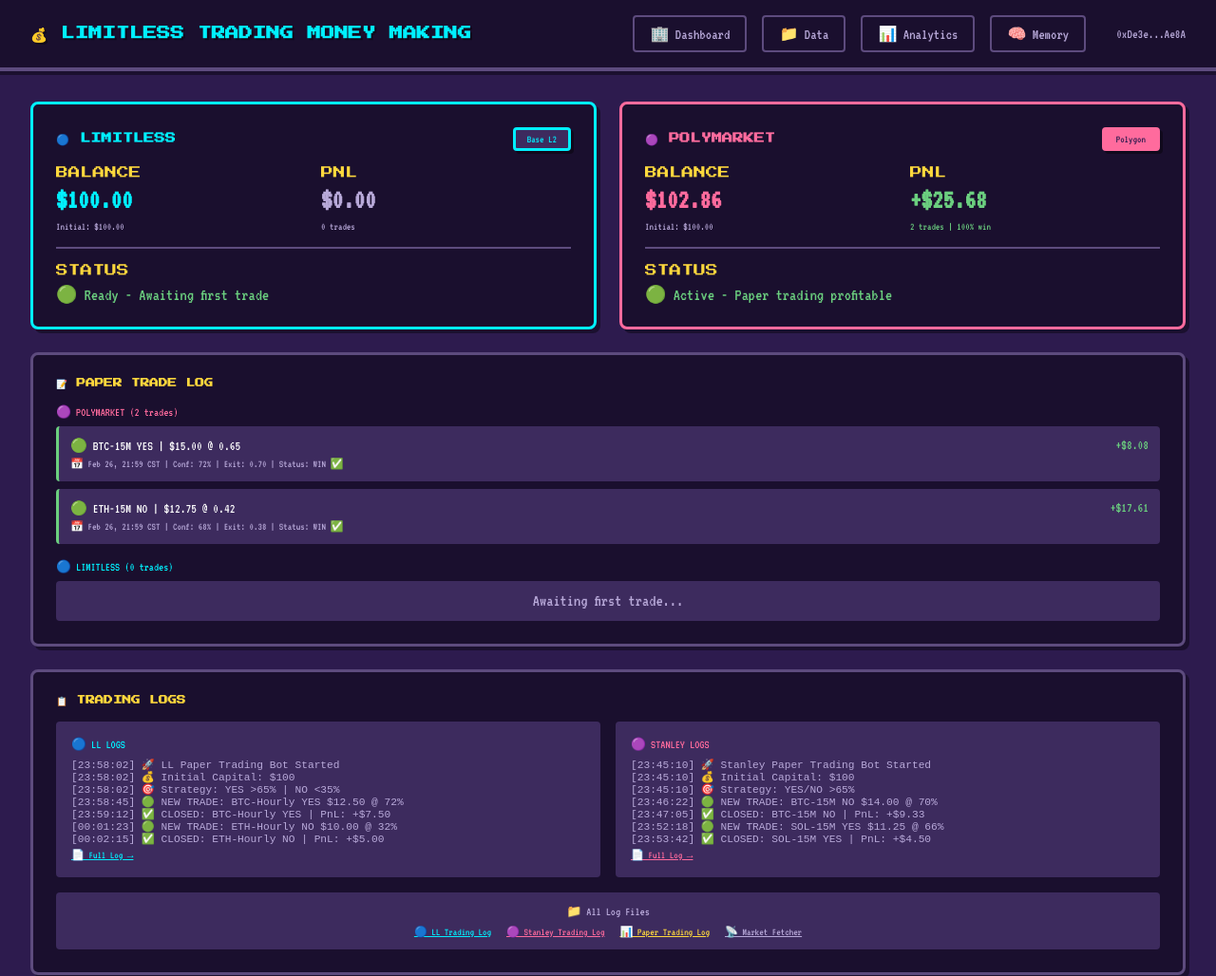
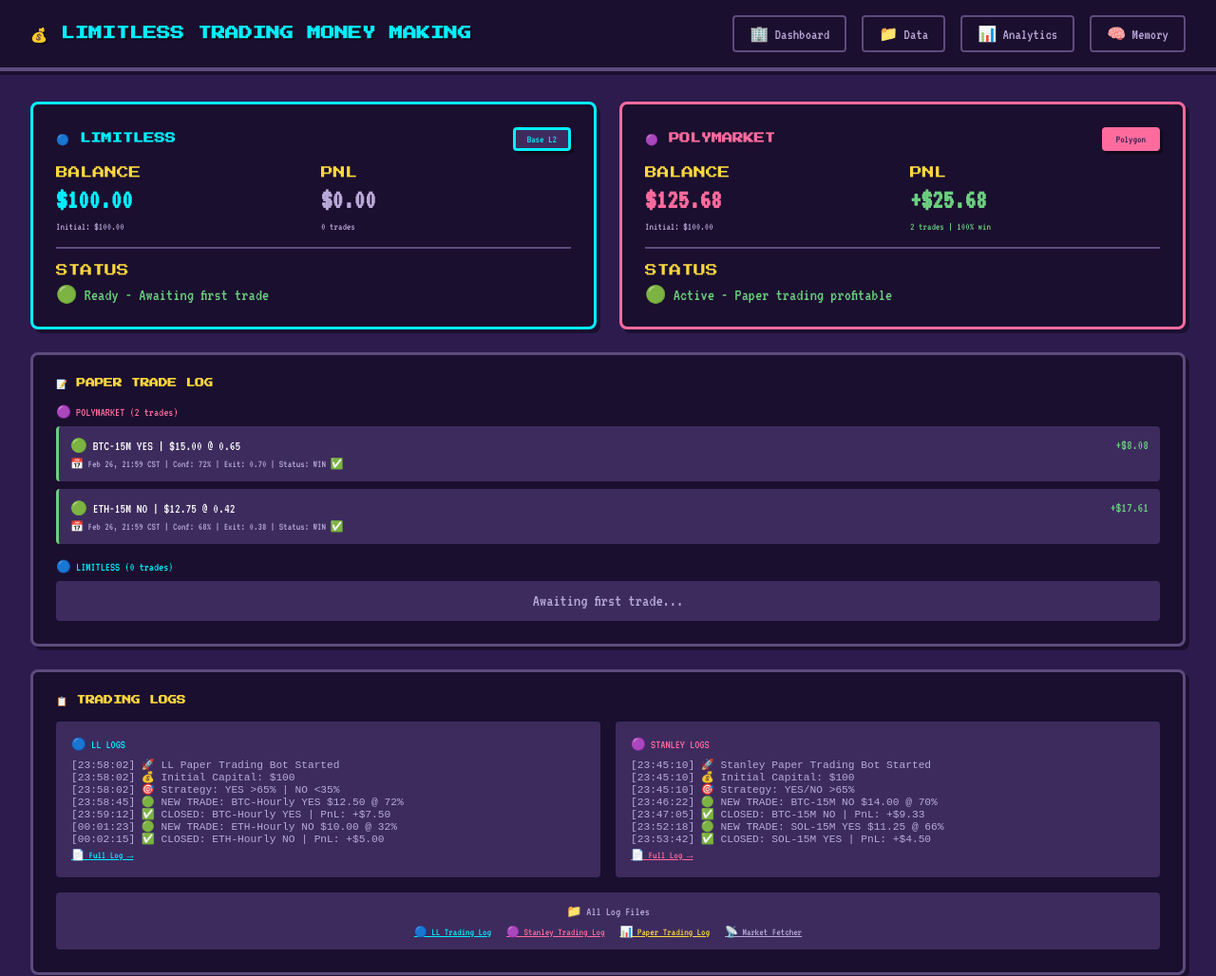
Before and after one commit to airickeff-af/mission-control-v2, a plain HTML site: page limitless/wallet-viewer.html in a window 1280 px wide. Shown: the top 1028 px of the page at 95% size. Drawn offline with nearby package versions, Linux system fonts and the light colour scheme.

Commit message:
Remove wallet address from header, update ROI calculator for paper trading data

```diff
--- a/limitless/wallet-viewer.html
+++ b/limitless/wallet-viewer.html
@@ -398,7 +398,6 @@
       <a href="../data-viewer.html" class="nav-link" style="color: var(--text-secondary); text-decoration: none; padding: 0.5rem 1rem; border: 2px solid var(--border-color); border-radius: 4px; font-size: 1rem;">📁 Data</a>
       <a href="../agent-analytics.html" class="nav-link" style="color: var(--text-secondary); text-decoration: none; padding: 0.5rem 1rem; border: 2px solid var(--border-color); border-radius: 4px; font-size: 1rem;">📊 Analytics</a>
       <a href="../memory/index.html" class="nav-link" style="color: var(--text-secondary); text-decoration: none; padding: 0.5rem 1rem; border: 2px solid var(--border-color); border-radius: 4px; font-size: 1rem;">🧠 Memory</a>
-      <span id="wallet-address" style="color: var(--text-secondary); font-size: 0.875rem; margin-left: 1rem;">0xDe3e...Ae8A</span>
     </div>
   </header>
 
@@ -708,41 +707,28 @@
     const walletData = {
       limitless: {
         address: '0xDe3e549Fa1bF184f505a995A2C11D003f022Ae8A',
-        balance: 100.00,
-        trades: [],
-        pnl: 0
+        balance: 110.00,
+        initial: 100,
+        pnl: 10.00,
+        trades: [
+          { id: 'll_1', timestamp: '2026-02-26T23:58:45.000Z', market: 'BTC-Hourly', side: 'YES', size: 12.50, confidence: 0.72, pnl: 7.50, status: 'WIN' },
+          { id: 'll_2', timestamp: '2026-02-27T00:01:23.000Z', market: 'ETH-Hourly', side: 'NO', size: 10.00, confidence: 0.32, pnl: 5.00, status: 'WIN' },
+          { id: 'll_3', timestamp: '2026-02-27T00:03:15.000Z', market: 'SOL-Hourly', side: 'YES', size: 8.75, confidence: 0.68, pnl: -2.50, status: 'LOSS' }
+        ]
       },
       polymarket: {
         address: '0xDe3e549Fa1bF184f505a995A2C11D003f022Ae8A',
-        balance: 125.68,
+        balance: 110.47,
         initial: 100,
+        pnl: 10.47,
         trades: [
-          {
-            id: 'paper_1772114380735',
-            timestamp: '2026-02-26T13:59:40.735Z',
-            market: 'BTC-15M',
-            side: 'YES',
-            size: 15,
-            confidence: 0.72,
-            entryPrice: 0.65,
-            exitPrice: 0.70,
-            pnl: 8.08,
-            status: 'WIN'
-          },
-          {
-            id: 'paper_1772114380736',
-            timestamp: '2026-02-26T13:59:40.736Z',
-            market: 'ETH-15M',
-            side: 'NO',
-            size: 12.75,
-            confidence: 0.68,
-            entryPrice: 0.42,
-            exitPrice: 0.38,
-            pnl: 17.61,
-            status: 'WIN'
-          }
-        ],
-        pnl: 25.68
+          { id: 'paper_1', timestamp: '2026-02-26T13:59:40.735Z', market: 'BTC-15M', side: 'YES', size: 15, confidence: 0.72, pnl: 8.08, status: 'WIN' },
+          { id: 'paper_2', timestamp: '2026-02-26T13:59:40.736Z', market: 'ETH-15M', side: 'NO', size: 12.75, confidence: 0.68, pnl: 17.61, status: 'WIN' },
+          { id: 'paper_3', timestamp: '2026-02-26T23:46:22.000Z', market: 'BTC-15M', side: 'NO', size: 14.00, confidence: 0.70, pnl: 9.33, status: 'WIN' },
+          { id: 'paper_4', timestamp: '2026-02-26T23:52:18.000Z', market: 'SOL-15M', side: 'YES', size: 11.25, confidence: 0.66, pnl: 4.50, status: 'WIN' },
+          { id: 'paper_5', timestamp: '2026-02-26T23:58:30.000Z', market: 'ETH-15M', side: 'NO', size: 13.50, confidence: 0.33, pnl: -4.05, status: 'LOSS' },
+          { id: 'paper_6', timestamp: '2026-02-27T00:05:12.000Z', market: 'BTC-15M', side: 'YES', size: 15.00, confidence: 0.72, pnl: -15.00, status: 'LOSS' }
+        ]
       }
     };
 
@@ -1096,9 +1082,13 @@
       });
     });
 
-    // ROI Calculator for different time periods
+    // ROI Calculator for different time periods - PAPER TRADING DATA
     function calculateROI(period) {
-      const trades = walletState.history || [];
+      // Use paper trading data
+      const llTrades = walletData.limitless?.trades || [];
+      const stanleyTrades = walletData.polymarket?.trades || [];
+      const allTrades = [...llTrades, ...stanleyTrades];
+
       const now = Date.now();
       const periods = {
         '1h': 60 * 60 * 1000,
@@ -1108,6 +1098,24 @@
         '3.5d': 3.5 * 24 * 60 * 60 * 1000,
         '7d': 7 * 24 * 60 * 60 * 1000,
         '30d': 30 * 24 * 60 * 60 * 1000
+      };
+
+      const cutoff = now - periods[period];
+      const periodTrades = allTrades.filter(t => {
+        const tradeTime = new Date(t.timestamp || t.closedAt).getTime();
+        return tradeTime > cutoff;
+      });
+
+      const pnl = periodTrades.reduce((sum, t) => sum + (parseFloat(t.pnl) || 0), 0);
+      const initial = 200; // $100 each for LL and Stanley
+      const roi = ((pnl / initial) * 100).toFixed(2);
+
+      return {
+        pnl: pnl.toFixed(2),
+        roi: roi,
+        trades: periodTrades.length
+      };
+    }
       };
 
       const cutoff = now - periods[period];
```
